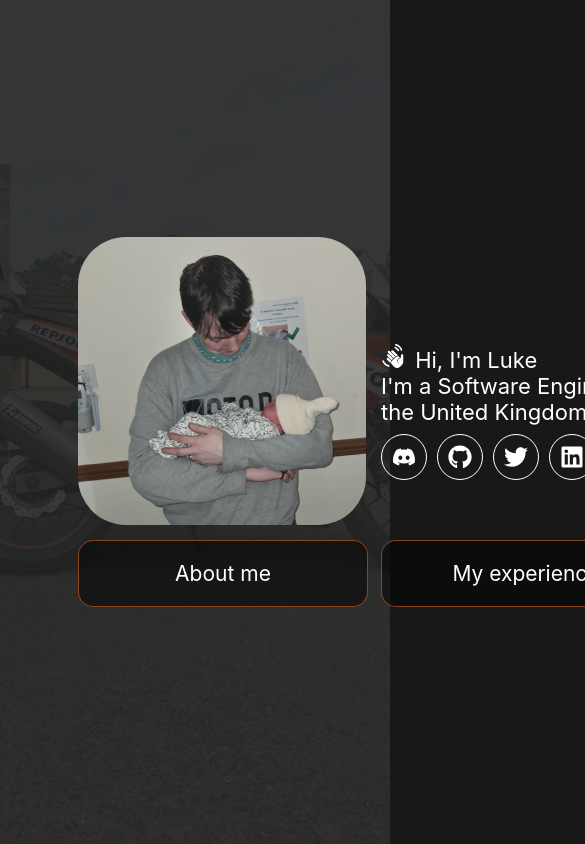
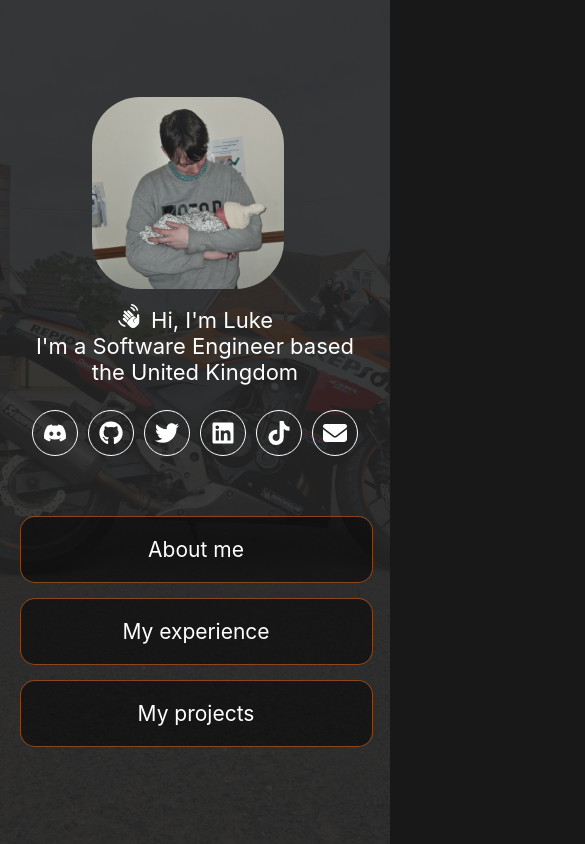
Before and after one commit to Luke-6723/portfolio, a React (Create React App) app: page / in a window 390 px wide. Shown: the top 844 px of the page, 585 px wide, since content can reach past the window. Built offline with nearby package versions, Linux system fonts and the light colour scheme.

Commit message:
landing page responsive

```diff
--- a/src/sections/landing/landing.scss
+++ b/src/sections/landing/landing.scss
@@ -18,18 +18,28 @@
       align-items: center;
       margin: auto;
       flex-direction: column;
+      @media screen and (max-width: 800px) {
+        width: 90%;
+      }
       width: 60%;
 
       .heading {
         width: 100%;
         display: flex;
         align-items: center;
+        @media screen and (max-width: 800px) {
+          flex-direction: column;
+        }
         flex-direction: row;
         font-size: 22px;
 
         .text {
           margin-top: auto;
           display: flex;
+          @media screen and (max-width: 800px) {
+            align-items: center;
+            text-align: center;
+          }
           flex-direction: column;
           margin-bottom: 60px;
           height: 45%;
@@ -45,6 +55,11 @@
         .socials {
           display: grid;
           grid-template-columns: min-content min-content min-content min-content min-content min-content min-content min-content;
+          @media screen and (max-width: 800px) {
+            display: flex;
+            justify-items: center;
+            margin-top: 25px;
+          }
           gap: 10px;
           margin-top: auto;
 
@@ -78,6 +93,10 @@
         }
 
         .me {
+          @media screen and (max-width: 800px) {
+            width: 12rem;
+            height: 12rem;
+          }
           width: 18rem;
           height: 18rem;
           margin: 0 15px 15px 0;
@@ -90,6 +109,9 @@
         display: grid;
         width: 100%;
         grid-template-columns: 18rem 18rem 18rem 18rem;
+        @media screen and (max-width: 800px) {
+          grid-template-columns: 100%;
+        }
         gap: 15px;
 
         a {
```
